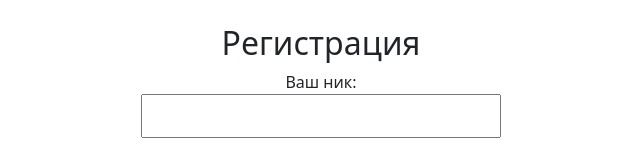
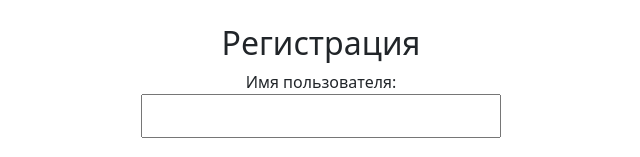
Before and after one commit to Swanriel/frontend-project-12, a React (Vite) app in the folder frontend/: page /signup in a window 1280 px wide. Shown: the part 202-359 px from the top of the page, without its empty margins (319-959 px from the left). Built offline with nearby package versions, Linux system fonts and the light colour scheme; what leo-profanity would draw is missing.

Commit message:
Change nickname to username

```diff
--- a/frontend/src/pages/SignupPage.jsx
+++ b/frontend/src/pages/SignupPage.jsx
@@ -70,7 +70,7 @@ const handleSubmit = async (values, { setSubmitting }) => {
         {({ isSubmitting }) => (
           <Form>
             <div style={{ marginBottom: '15px' }}>
-              <label htmlFor="username">{t('auth.username')}:</label>
+              <label htmlFor="username">Имя пользователя:</label>
               <Field
                 type="text"
                 id="username"
```
